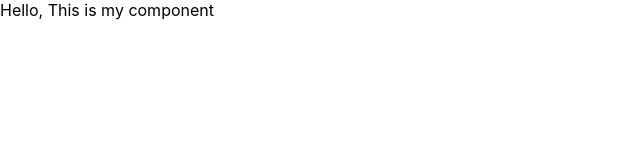
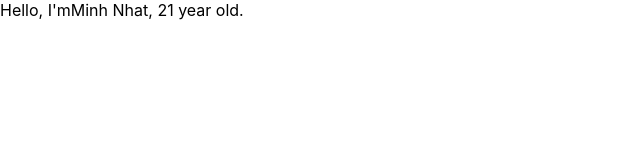
Before and after one commit to Minhnhat21/demo-react-project, a React (Create React App) app: page / in a window 1280 px wide. Shown: the top 160 px of the page, without its empty margins (0-640 px from the left). Built offline with nearby package versions, Linux system fonts and the light colour scheme.

Commit message:
video-17

```diff
--- a/package.json
+++ b/package.json
@@ -3,6 +3,7 @@
   "version": "0.1.0",
   "private": true,
   "dependencies": {
+    "@reduxjs/toolkit": "^1.9.2",
     "@testing-library/jest-dom": "^5.16.5",
     "@testing-library/react": "^13.4.0",
     "@testing-library/user-event": "^13.5.0",
--- a/src/App.js
+++ b/src/App.js
@@ -1,30 +1,37 @@
 import logo from './logo.svg';
 import './App.css';
+// import {useDispatch, useSelector} from 'react-redux';
+
 import MyComponent from './components/MyComponent';
+import React from 'react';
 
-function App() {
-  return (
-    // <div className="App">
-    //   <header className="App-header">
-    //     <img src={logo} className="App-logo" alt="logo" />
-    //     <p>
-    //       Hello World
-    //     </p>
-    //     <a
-    //       className="App-link"
-    //       href="https://reactjs.org"
-    //       target="_blank"
-    //       rel="noopener noreferrer"
-    //     >
-    //       Learn React
-    //     </a>
-
-    //   </header>
-    // </div>
-    <div>
-      <MyComponent></MyComponent>
-    </div>
-  );
+class App extends React.Component {
+  render() {
+    return (
+      <div>
+        <MyComponent></MyComponent>
+      </div>
+    );
+  }
 }
 
+
+// function App() {
+//   const count = useSelector(state => state.counter.count);
+//   const dispatch = useDispatch();
+//   return (
+//     <div className="App">
+//       <header className="App-header">
+//         <img src={logo} className="App-logo" alt="logo" />
+//         <p>
+//           Hello World
+//         </p>
+//         <div>Count = {count}</div>
+//         <button onClick={() => dispatch(increaseCounter())}>Increase</button>
+//         <button onClick={() => dispatch(decreaseCouter())}>Decrease</button>
+//       </header>
+//     </div>
+//   );
+// }
+
 export default App;
--- a/src/components/MyComponent.js
+++ b/src/components/MyComponent.js
@@ -2,9 +2,16 @@ import { render } from "@testing-library/react";
 import React from "react";
 
 class MyComponent extends React.Component{
+    state = {
+        name: 'Minh Nhat',
+        address: 'Thành Phố Huế',
+        age: 21
+    }
     render() {
         return(
-            <div>Hello, This is my component</div>
+            <div>
+                Hello, I'm{this.state.name}, {this.state.age} year old.
+            </div>
         )
     }
 }
```
Also changed, not shown: 1 other file (tests, documents, lock files or other folders).
